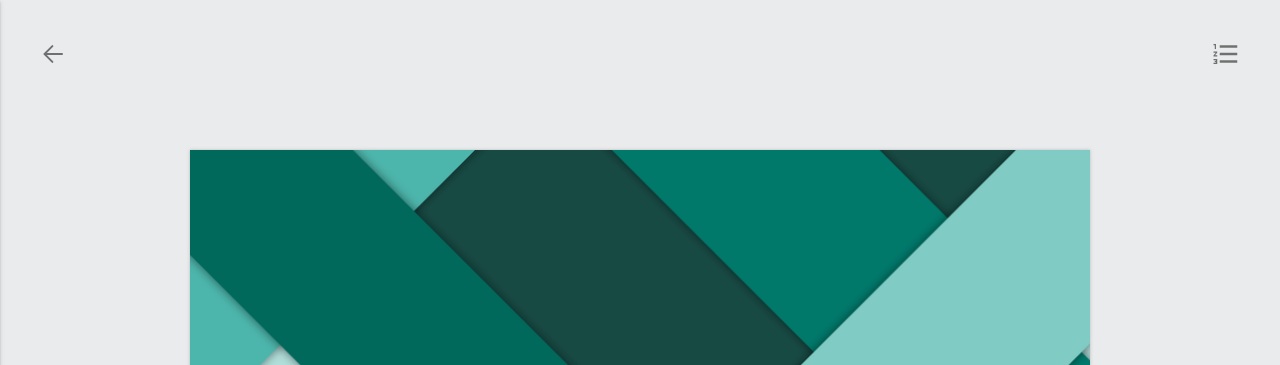
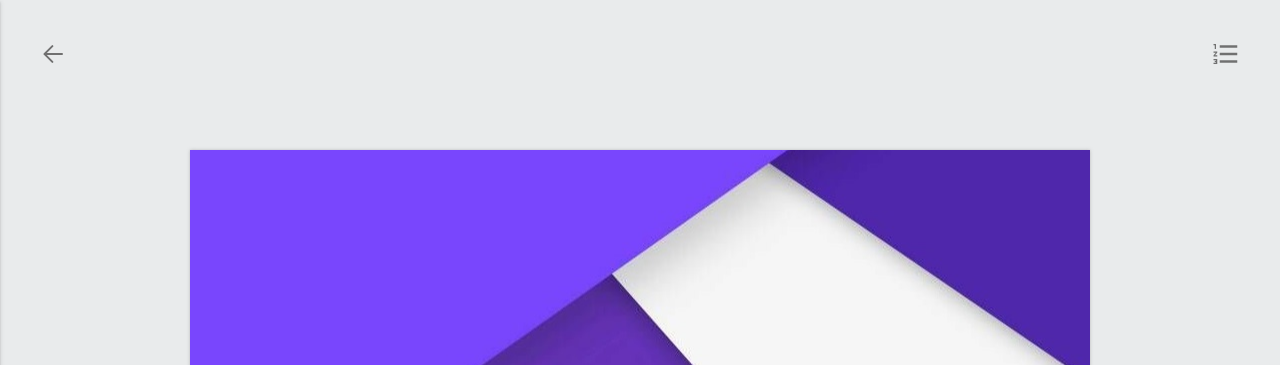
Before and after one commit to SunnyFHY/SunnyFHY.github.io, a plain HTML site: page 2018/10/01/hello-world/index.html in a window 1280 px wide. Shown: the top 365 px of the page. Drawn offline with Linux system fonts and the light colour scheme.

Commit message:
更新博客。

```diff
--- a/2018/10/01/hello-world/index.html
+++ b/2018/10/01/hello-world/index.html
@@ -119,7 +119,7 @@
   <div id="content-inner">
 
 <article id="post">
-  <div class="post-page-title"  style="background-color:#26A69A;background-image:url(/images/random/vateral-16.png)" >
+  <div class="post-page-title"  style="background-color:#26A69A;background-image:url(/images/random/vateral-3.png)" >
   <h2>Hello World</h2>
 
   <p>作者:John Doe &nbsp&nbsp 发布于:<time datetime="2018-09-30T18:28:42.124Z">
```
Also changed, not shown: index.html (+1 -1 lines).
